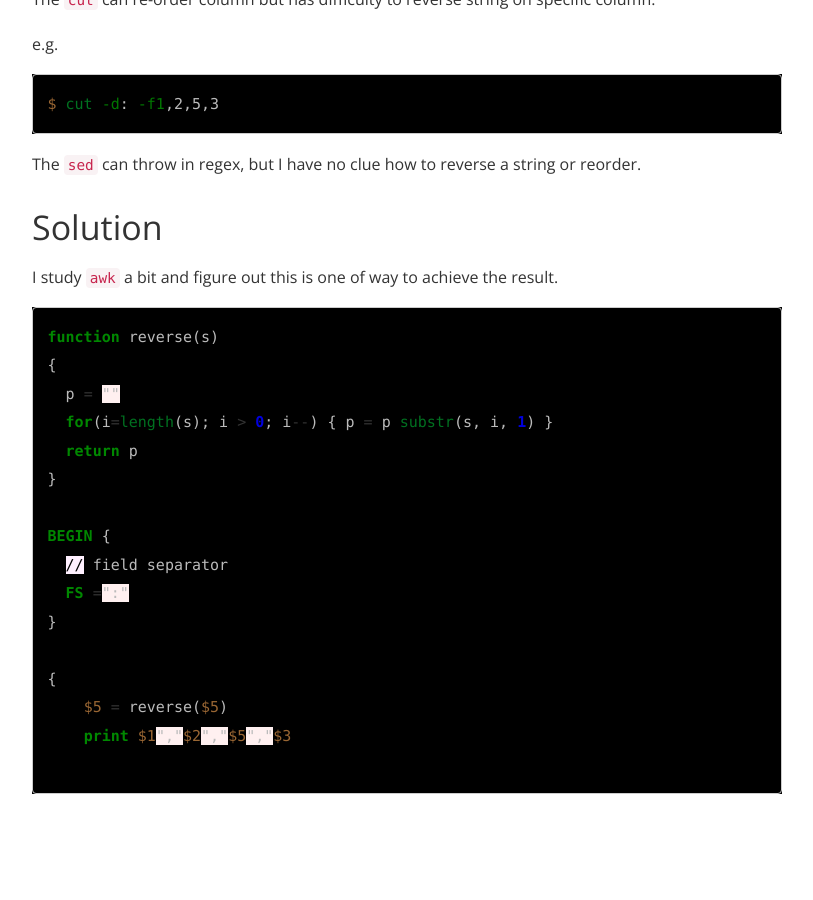
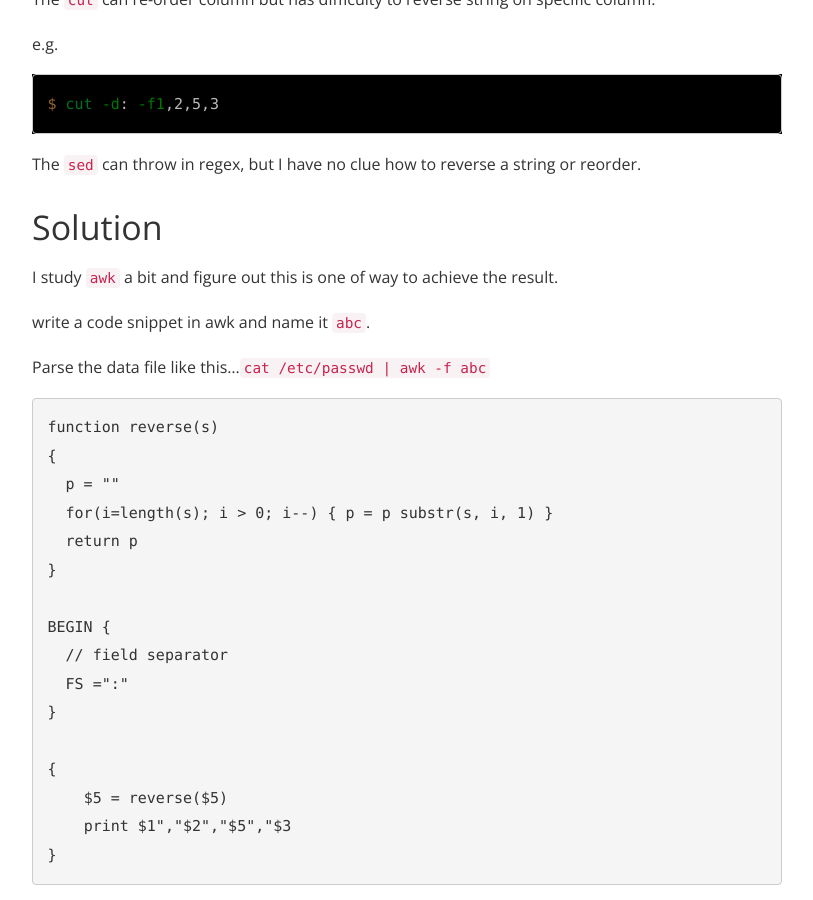
Before and after one commit to linweihs/maxlin.org, a Jekyll site: the page built from _posts/2017-06-13-Devops-Interview-Apple.md, in a window 1280 px wide and 900 px high, scrolled down 966 px. Shown: the whole window, without its empty margins (428-1241 px from the left). Built offline with Jekyll 4.4.1, drawn with Linux system fonts in a browser that asks for light colours; Markdown is read by kramdown in place of the engine named in the settings; comment, search, counter and statistics services are not loaded; before the commit the page ends 1775 px from its top, so only the background shows below that.

Commit message:
Interview Devops-Interview-Apple patch 2

````diff
--- a/_posts/2017-06-13-Devops-Interview-Apple.md
+++ b/_posts/2017-06-13-Devops-Interview-Apple.md
@@ -42,7 +42,11 @@
 
 I study ```awk``` a bit and figure out this is one of way to achieve the result.
 
-```awk
+write a code snippet in awk and name it ```abc```.
+
+Parse the data file like this...```cat /etc/passwd | awk -f abc```
+
+```Awk
 function reverse(s)
 {
   p = ""
@@ -58,5 +62,5 @@
 {
     $5 = reverse($5)
     print $1","$2","$5","$3
-
+}
 ```
````
